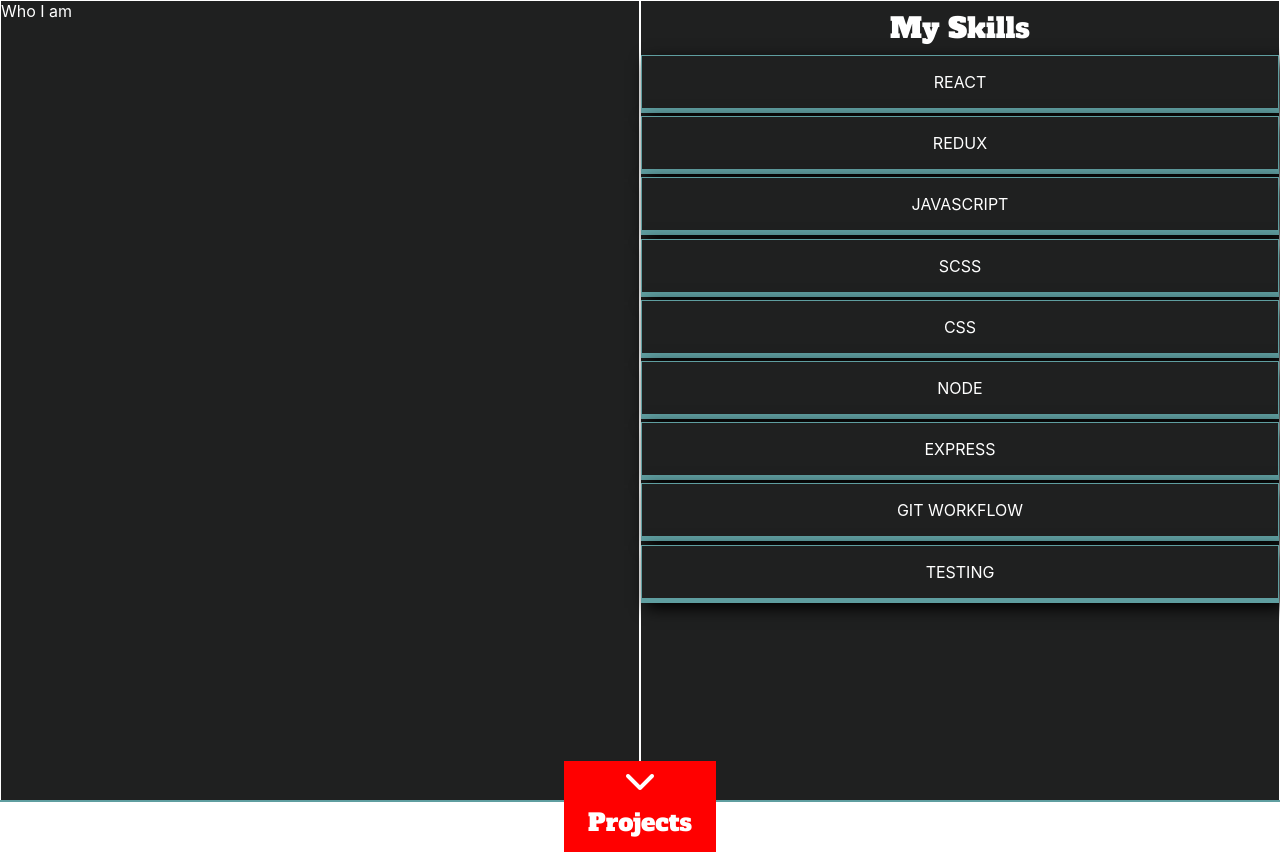
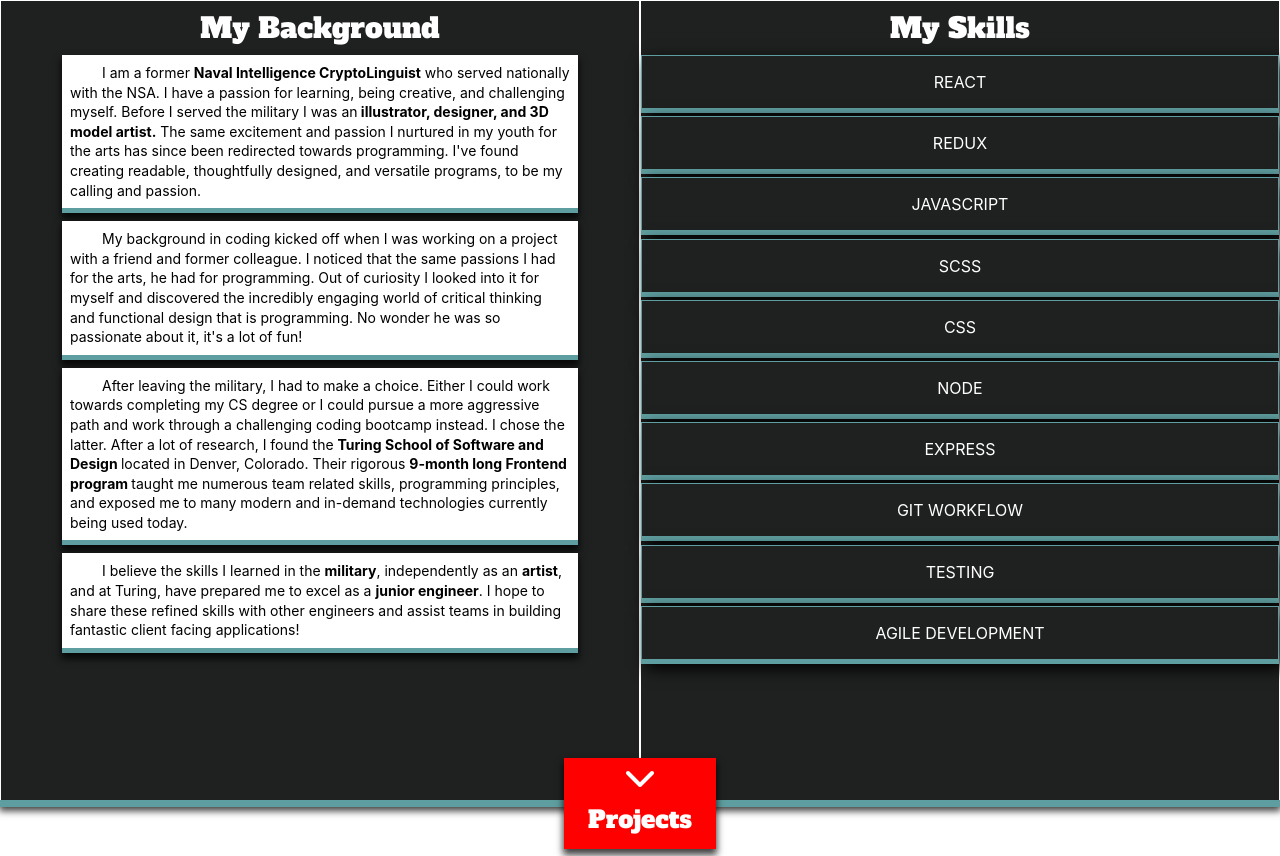
Before and after one commit to KevinKra/Personal_Website, a React (Create React App) app: page / in a window 1280 px wide. Shown: the top 856 px of the page. Built offline with nearby package versions, Linux system fonts and the light colour scheme.

Commit message:
Make paragraphs more engaging visually

```diff
--- a/src/App.js
+++ b/src/App.js
@@ -13,10 +13,46 @@ function App() {
     <div className='App'>
       <section className='AboutMe'>
         <aside className='bio'>
-          <p>Who I am</p>
+          <h1 className='aboutme-title'>My Background</h1>
+          <article className='aboutme-body'>
+            <p>
+              I am a former <strong>Naval Intelligence CryptoLinguist</strong> who served
+              nationally with the NSA. I have a passion for learning, being creative, and
+              challenging myself. Before I served the military I was an
+              <strong> illustrator, designer, and 3D model artist.</strong> The same
+              excitement and passion I nurtured in my youth for the arts has since been
+              redirected towards programming. I've found creating readable, thoughtfully
+              designed, and versatile programs, to be my calling and passion.
+            </p>
+            <p>
+              My background in coding kicked off when I was working on a project with a
+              friend and former colleague. I noticed that the same passions I had for the
+              arts, he had for programming. Out of curiosity I looked into it for myself
+              and discovered the incredibly engaging world of critical thinking and
+              functional design that is programming. No wonder he was so passionate about
+              it, it's a lot of fun!
+            </p>
+            <p>
+              After leaving the military, I had to make a choice. Either I could work
+              towards completing my CS degree or I could pursue a more aggressive path and
+              work through a challenging coding bootcamp instead. I chose the latter.
+              After a lot of research, I found the{" "}
+              <strong> Turing School of Software and Design </strong>located in Denver,
+              Colorado. Their rigorous <strong>9-month long Frontend program </strong>{" "}
+              taught me numerous team related skills, programming principles, and exposed
+              me to many modern and in-demand technologies currently being used today.
+            </p>
+            <p>
+              I believe the skills I learned in the <strong>military</strong>,
+              independently as an <strong>artist</strong>, and at Turing, have prepared me
+              to excel as a <strong>junior engineer</strong>. I hope to share these
+              refined skills with other engineers and assist teams in building fantastic
+              client facing applications!
+            </p>
+          </article>
         </aside>
         <aside className='skillset'>
-          <h1 className='skillset-title'>My Skills</h1>
+          <h1 className='aboutme-title'>My Skills</h1>
           <ul className='skills'>
             {/* Update SCSS $total-items as list increases */}
             <li className='skill'>React</li>
@@ -28,6 +64,7 @@ function App() {
             <li className='skill'>Express</li>
             <li className='skill'>Git Workflow</li>
             <li className='skill'>Testing</li>
+            <li className='skill'>Agile Development</li>
           </ul>
         </aside>
       </section>
--- a/src/App.scss
+++ b/src/App.scss
@@ -7,6 +7,8 @@
 .AboutMe {
   display: flex;
   background-color: $background-dark;
+  border-bottom: 5px solid $accent-blue;
+  box-shadow: $shadow-primary;
   color: white;
   height: 100vh;
   .bio {
@@ -19,12 +21,30 @@
     border-bottom: none;
     flex: 1;
   }
-  .skillset-title {
+  .aboutme-title {
     font-family: $display-font;
     font-size: 28px;
     margin: 0.5rem 0;
     font-weight: 100;
     text-align: center;
+  }
+  .aboutme-body {
+    width: 90%;
+    height: 85vh;
+    margin: 0 auto;
+    color: black;
+    p {
+      margin: 0.5rem auto;
+      max-width: 500px;
+      font-size: 14px;
+      padding: 0.5rem;
+      background-color: white;
+      border-bottom: 5px solid $accent-blue;
+      box-shadow: $shadow-primary;
+      animation: fadeInLeft 1s cubic-bezier(0.22, 1.57, 0.5, 0.84);
+      animation-fill-mode: both;
+      transform: scale(1);
+    }
   }
   .skills {
     margin: 0;
@@ -45,17 +65,32 @@
     animation-fill-mode: both;
   }
   p {
-    margin: 0;
+    text-indent: 2rem;
+    margin: 0.5rem 0;
+    line-height: 1.4;
+    &:hover {
+      cursor: pointer;
+    }
   }
   li {
     color: white;
+    &:hover {
+      cursor: pointer;
+    }
   }
 }
 
-$total-items: 9;
+$total-items: 10;
+$total-paras: 4;
 @for $i from 1 through $total-items {
   .skill:nth-child(#{$i}) {
     animation-delay: 0.25s * $i;
+  }
+}
+
+@for $i from 1 through $total-paras {
+  .aboutme-body > p:nth-child(#{$i}) {
+    animation-delay: 0.15s * $i;
   }
 }
 
@@ -71,9 +106,10 @@ $total-items: 9;
   border: 1px solid $accent-blue;
   height: 0;
   .section-title-details {
-    transform: translateY(-5vh);
+    transform: translateY(-6vh);
     padding: 1rem;
     background-color: $accent-red;
+    box-shadow: $shadow-primary;
     padding: 0.2rem 1.5rem;
   }
   .page-section-title {
```
